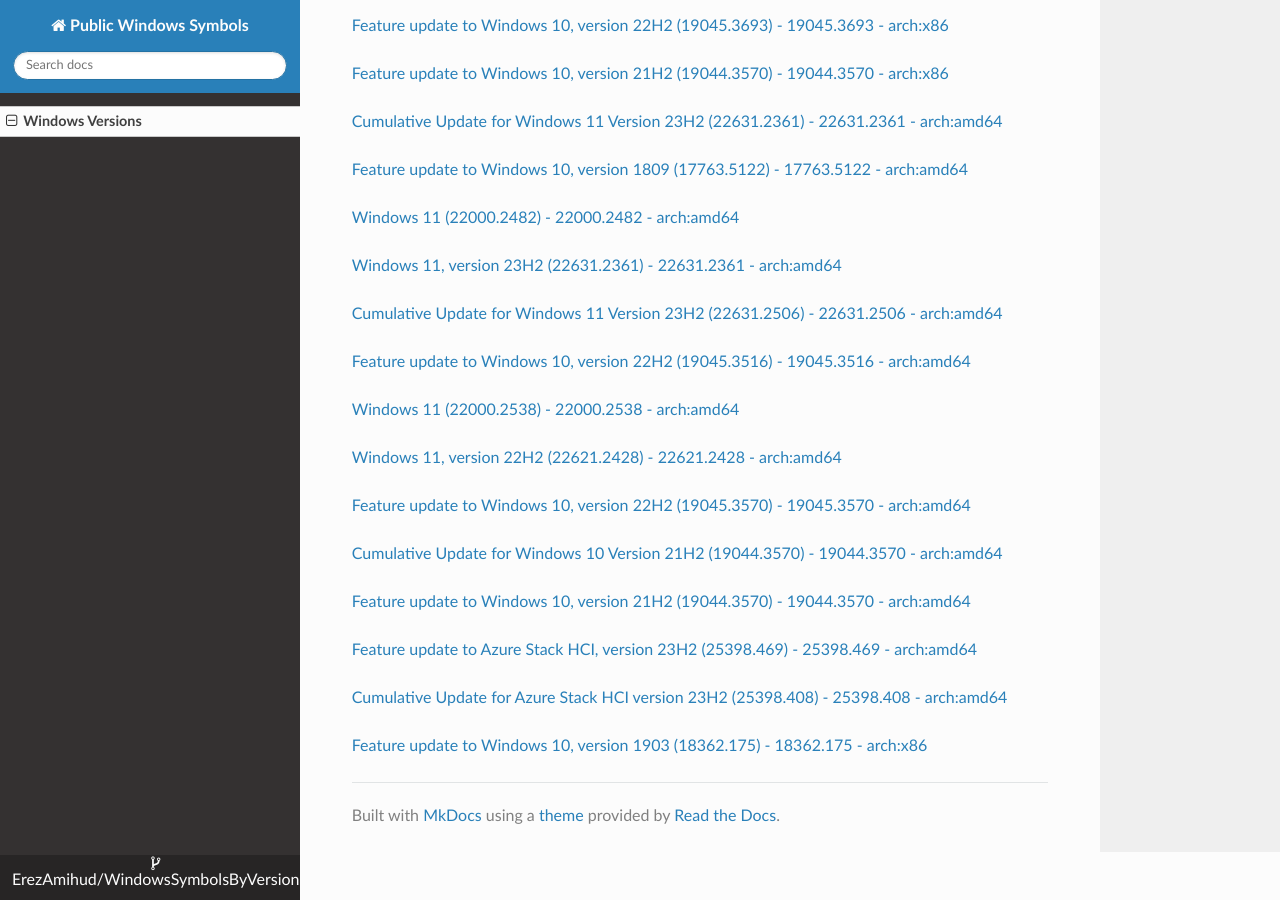
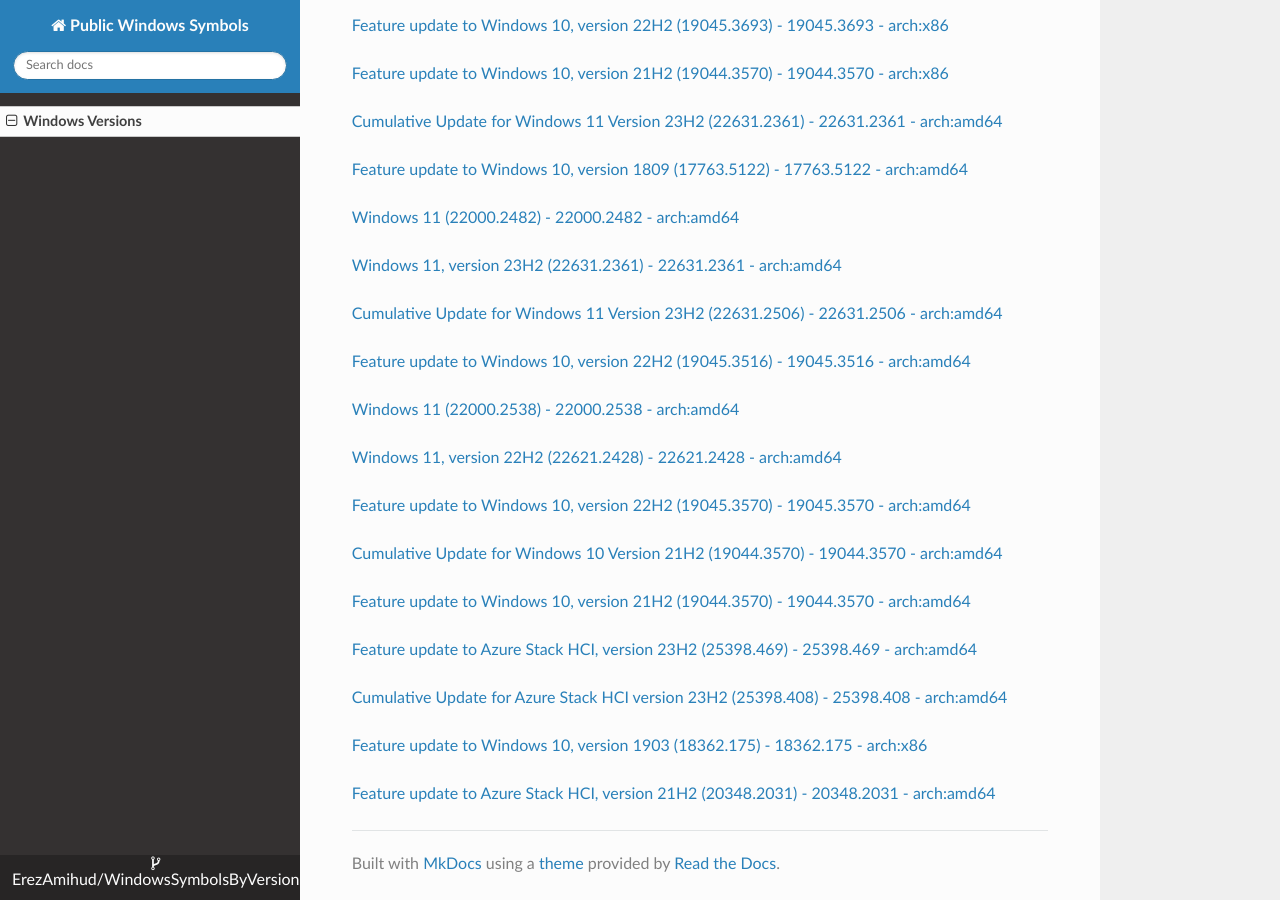
Before and after one commit to ErezAmihud/WindowsSymbolsByVersion, an MkDocs documentation site: the page built from docs/index.md, in a window 1280 px wide and 900 px high, scrolled down 22853 px. Built offline with MkDocs 1.6.1, drawn with Linux system fonts in a browser that asks for light colours; nearby versions of some CDN libraries.

Commit message:
Automated commit, add manifest for cfd1f3e5-afda-4010-87f5-8b6ad57c65f6

```diff
--- a/docs/index.md
+++ b/docs/index.md
@@ -1285,3 +1285,6 @@
 
 
 [Feature update to Windows 10, version 1903 (18362.175) - 18362.175 - arch:x86](https://github.com/ErezAmihud/WindowsSymbolsByVersion/blob/main/manifests/46c118a6-e2e5-43df-b778-1e8110542769.manifest)
+
+
+[Feature update to Azure Stack HCI, version 21H2 (20348.2031) - 20348.2031 - arch:amd64](https://github.com/ErezAmihud/WindowsSymbolsByVersion/blob/main/manifests/cfd1f3e5-afda-4010-87f5-8b6ad57c65f6.manifest)
```
Also changed, not shown: process_builds.json (+1 -1 lines), 1 other file.
